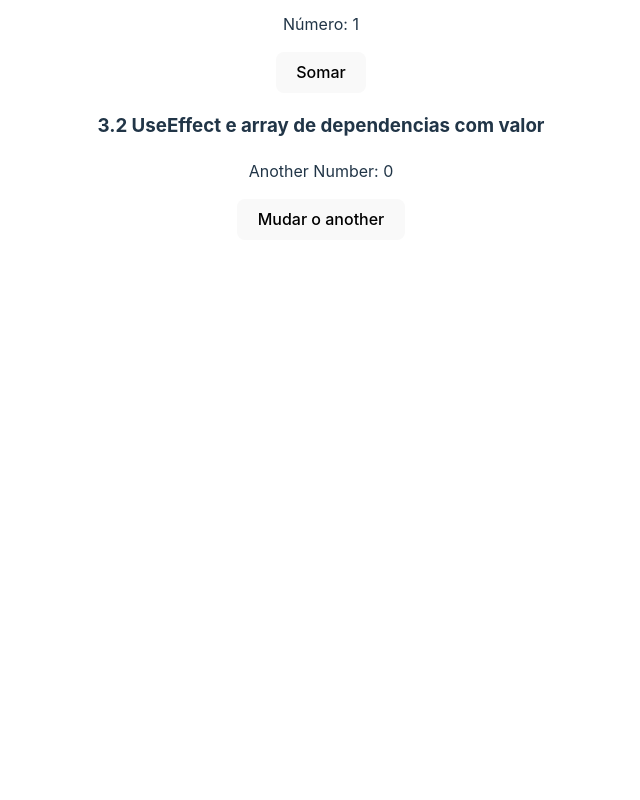
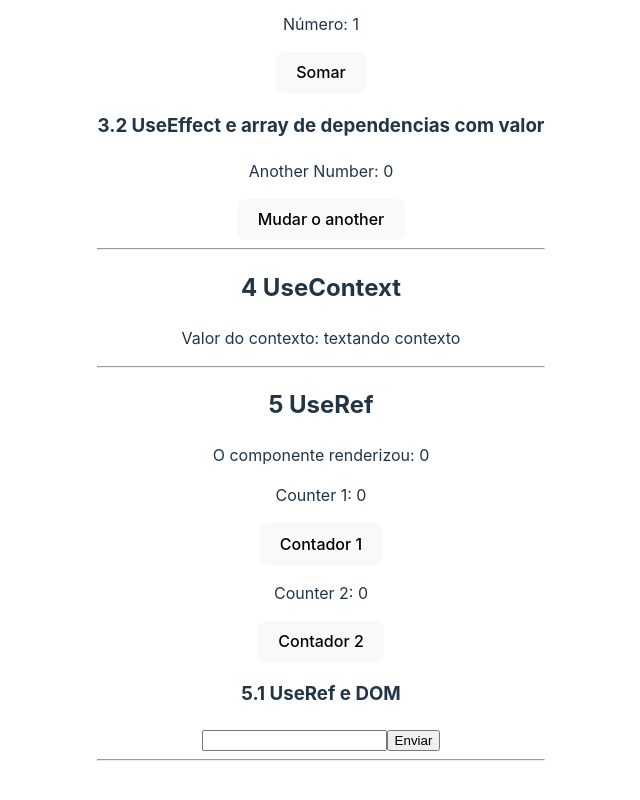
Before and after one commit to rafavanzele/HTML-CSS-JS-REACT-TYPE, a React (Vite) app in the folder REACT/9_HOOKS/reacthooks/: page / in a window 1280 px wide. Shown: the part 938-1738 px from the top of the page, without its empty margins (319-959 px from the left). Before the commit the page ends 1610 px from the top, so only its background shows below. Built offline with nearby package versions, Linux system fonts and the light colour scheme.

Commit message:
usecontext / useeffect / useref

```diff
--- /dev/null
+++ b/REACT/9_HOOKS/reacthooks/src/components/HookUseContext.jsx
@@ -0,0 +1,15 @@
+import { createContext } from "react"
+
+export const SomeContext = createContext()
+
+export const HookUseContext = ({children}) => {
+    const contextValue = 'textando contexto'
+
+  return (
+    <SomeContext.Provider value={{contextValue}}>
+        {children}
+    </SomeContext.Provider>
+  )
+}
+
+export default HookUseContext
--- a/REACT/9_HOOKS/reacthooks/src/components/HookUseEffect.jsx
+++ b/REACT/9_HOOKS/reacthooks/src/components/HookUseEffect.jsx
@@ -51,6 +51,8 @@ const HookUseEffect = () => {
         <h3>3.2 UseEffect e array de dependencias com valor</h3>
         <p>Another Number: {anotherNumber}</p>
         <button onClick={() => setAnotherNumber(anotherNumber + 1)}>Mudar o another</button>
+
+        <hr />
     </div>
   )
 }
--- /dev/null
+++ b/REACT/9_HOOKS/reacthooks/src/components/HookUseRef.jsx
@@ -0,0 +1,48 @@
+import { useEffect, useState, useRef } from "react"
+
+const HookUseRef = () => {
+    // 5 USEREF
+    const numberRef = useRef(0)
+    const [counter, setCounter] = useState(0)
+    const [counter2, setCounter2] = useState(0)
+
+    /*
+    useEffect = (() => {
+        numberRef.current = numberRef.current + 1
+    })
+    */
+
+    // 5.1 USEREF E DOM
+    const inputRef = useRef()
+    const [text, setText] = useState('')
+
+    const handleSubmit = (e) => {
+        e.preventDefault()
+
+        setText('')
+
+        inputRef.current.focus()
+    }
+
+  return (
+    <div>
+        <h2>5 UseRef</h2>
+        <p>O componente renderizou: {numberRef.current}</p>
+
+        <p>Counter 1: {counter}</p>
+        <button onClick={() => setCounter(counter + 1)}>Contador 1</button>
+
+        <p>Counter 2: {counter2}</p>
+        <button onClick={() => setCounter2(counter2 + 1)}>Contador 2</button>
+
+        {/* 5.1 USEREF E DOM */}
+        <h3>5.1 UseRef e DOM</h3>
+        <form onSubmit={handleSubmit}>
+            <input type="text" ref={inputRef} value={text} onChange={(e) => setText(e.target.value)}/>
+            <input type="submit" value={'Enviar'} />
+        </form>
+    </div>
+  )
+}
+
+export default HookUseRef
--- a/REACT/9_HOOKS/reacthooks/src/main.jsx
+++ b/REACT/9_HOOKS/reacthooks/src/main.jsx
@@ -6,6 +6,7 @@ import './index.css'
 // COMPONENTES
 import Home from './routes/Home'
 import Contact from './routes/Contact'
+import { HookUseContext } from './components/HookUseContext.jsx'
 
 // CONFIGURANDO ROUTER
 import { createBrowserRouter, RouterProvider, Route, Navigate } from 'react-router-dom'
@@ -35,6 +36,10 @@ const router = createBrowserRouter([
 
 ReactDOM.createRoot(document.getElementById('root')).render(
   <React.StrictMode>
-    <RouterProvider router={router}/>
+
+    <HookUseContext>
+      <RouterProvider router={router}/>
+    </HookUseContext>
+
   </React.StrictMode>,
 )
--- a/REACT/9_HOOKS/reacthooks/src/routes/Home.jsx
+++ b/REACT/9_HOOKS/reacthooks/src/routes/Home.jsx
@@ -2,7 +2,14 @@ import HookUseState from '../components/HookUseState'
 import HookUseReducer from '../components/HookUseReducer'
 import HookUseEffect from '../components/HookUseEffect'
 
+import { useContext } from 'react'
+import { SomeContext } from '../components/HookUseContext'
+import HookUseRef from '../components/HookUseRef'
+
 const Home = () => {
+  // 4 USECONTEXT
+  const {contextValue} = useContext(SomeContext)
+
 
   return (
     <div>
@@ -15,6 +22,17 @@ const Home = () => {
 
       {/* 3 USEEFFECT */}
       <HookUseEffect/>
+
+      {/* 4 USECONTEXT */}
+      <h2>4 UseContext</h2>
+      <p>Valor do contexto: {contextValue}</p>
+
+      <hr />
+
+      {/* 5 USEREF */}
+      <HookUseRef/>
+
+      <hr />
     </div>
   )
 }
```
